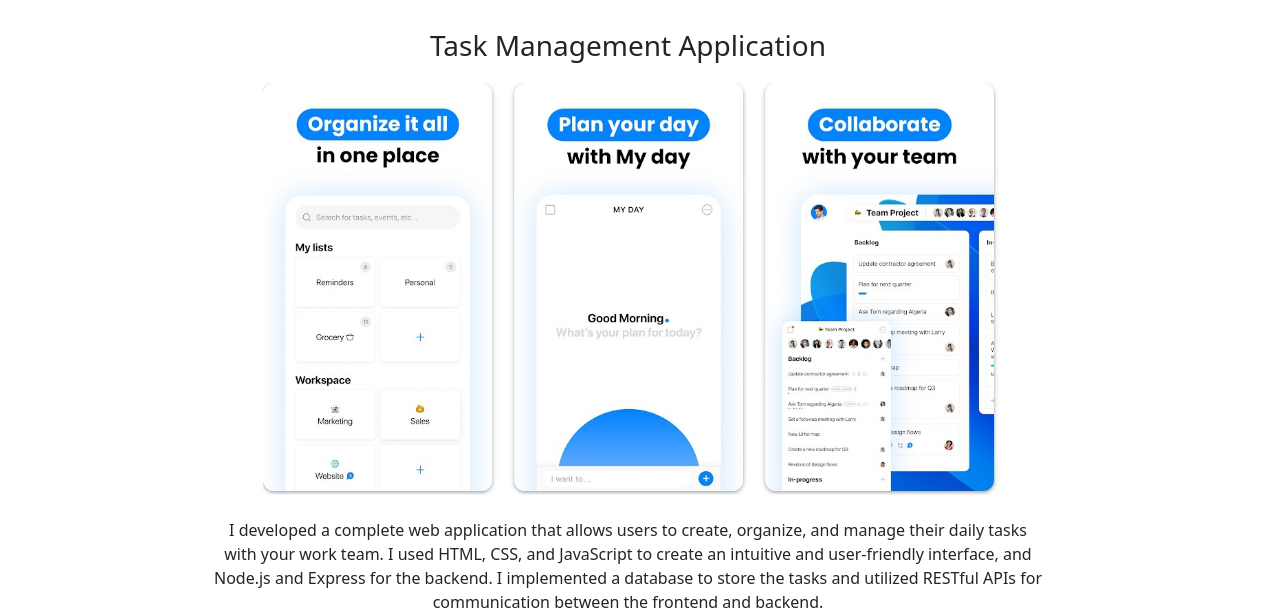
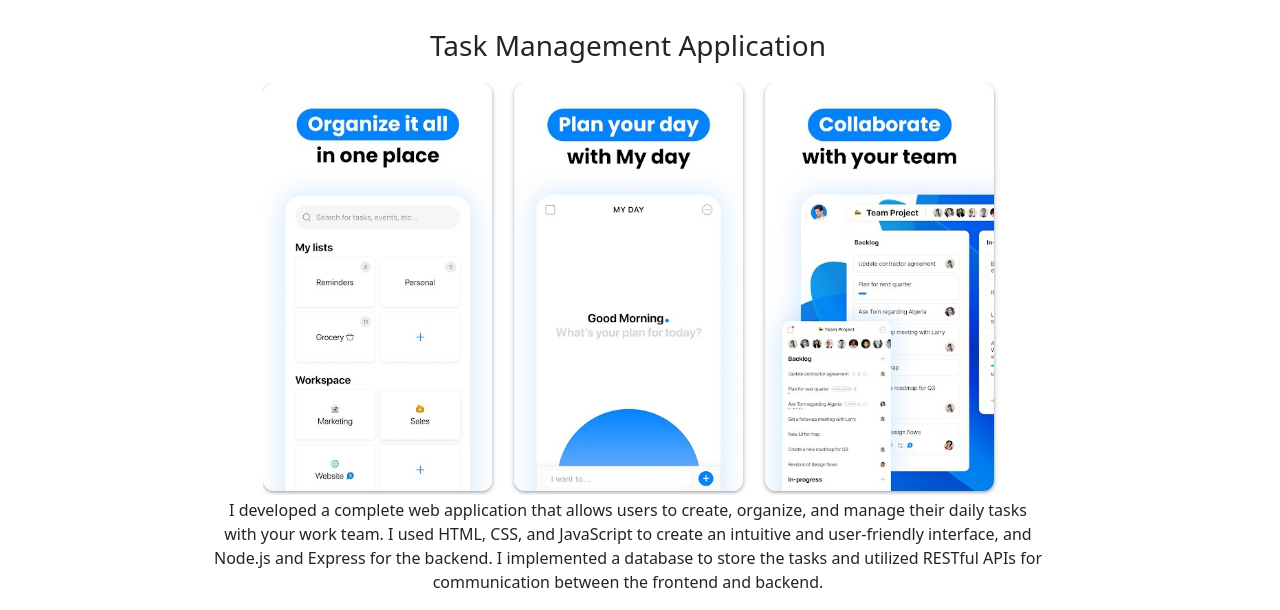
Before and after one commit to MeyerHector/Primer-Examen-Parcial-TLP1, a plain HTML site: page projects.html in a window 1280 px wide. Shown: the part 345-955 px from the top of the page. Drawn offline with nearby package versions, Linux system fonts and the light colour scheme.

```diff
--- a/Style/projects.css
+++ b/Style/projects.css
@@ -8,9 +8,7 @@
     filter: blur(3px) brightness(0.5);
     z-index: -1;
 }
-img {
-    padding-bottom: 20px;
-}
+
 #header {
     border-bottom: 2px solid;
     border-color: black;
```
